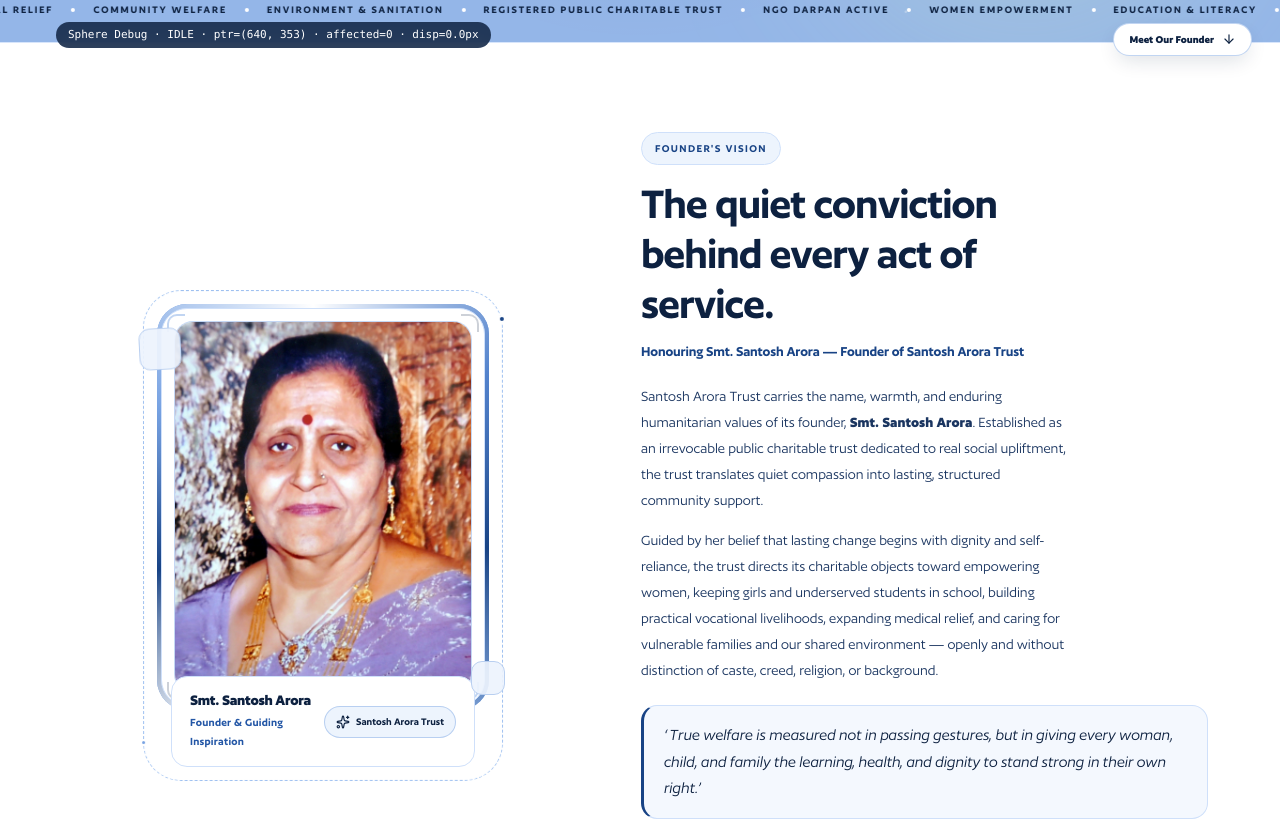
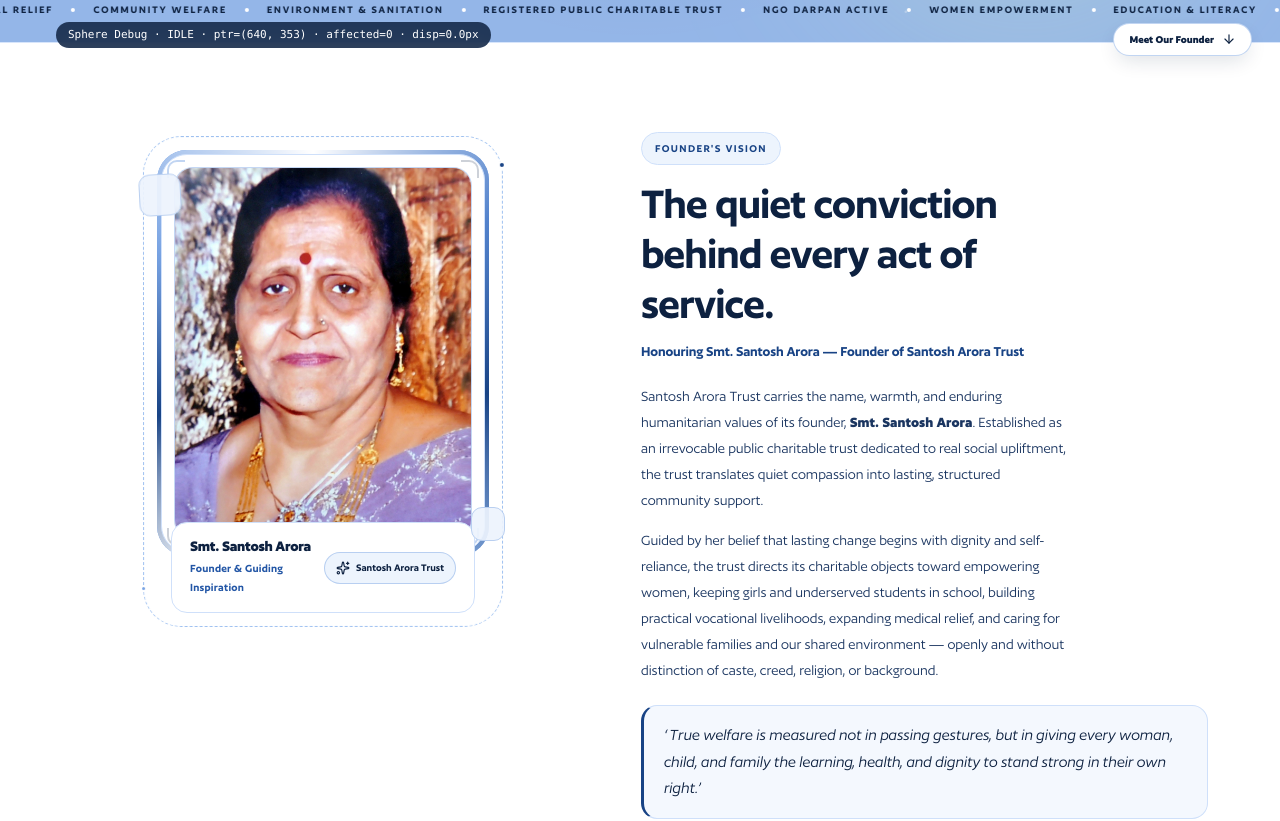
Before and after one commit to Aatif787/cpa-trust, a Next.js app: page / in a window 1280 px wide. Shown: the part 740-1561 px from the top of the page. Built offline with nearby package versions, Linux system fonts and the light colour scheme; no server answers.

Commit message:
style(founder): place founder portrait and stage upward for optimal framing

```diff
--- a/src/components/home/founder-section.css
+++ b/src/components/home/founder-section.css
@@ -29,6 +29,7 @@
   justify-content: center;
   min-width: 0;
   padding: 18px 10px 26px;
+  align-self: start;
 }
 
 .founder-stage {
@@ -195,14 +196,14 @@
   width: 100%;
   height: 100%;
   object-fit: cover;
-  object-position: 50% 18%;
   display: block;
-  transform: scale(1.015);
+  transform: translateY(-6%) scale(1.14);
+  transform-origin: center top;
   transition: transform 0.7s cubic-bezier(0.22, 1, 0.36, 1);
 }
 
 .founder-stage:hover .founder-photo {
-  transform: scale(1.045);
+  transform: translateY(-6%) scale(1.18);
 }
 
 .founder-vignette {
```
